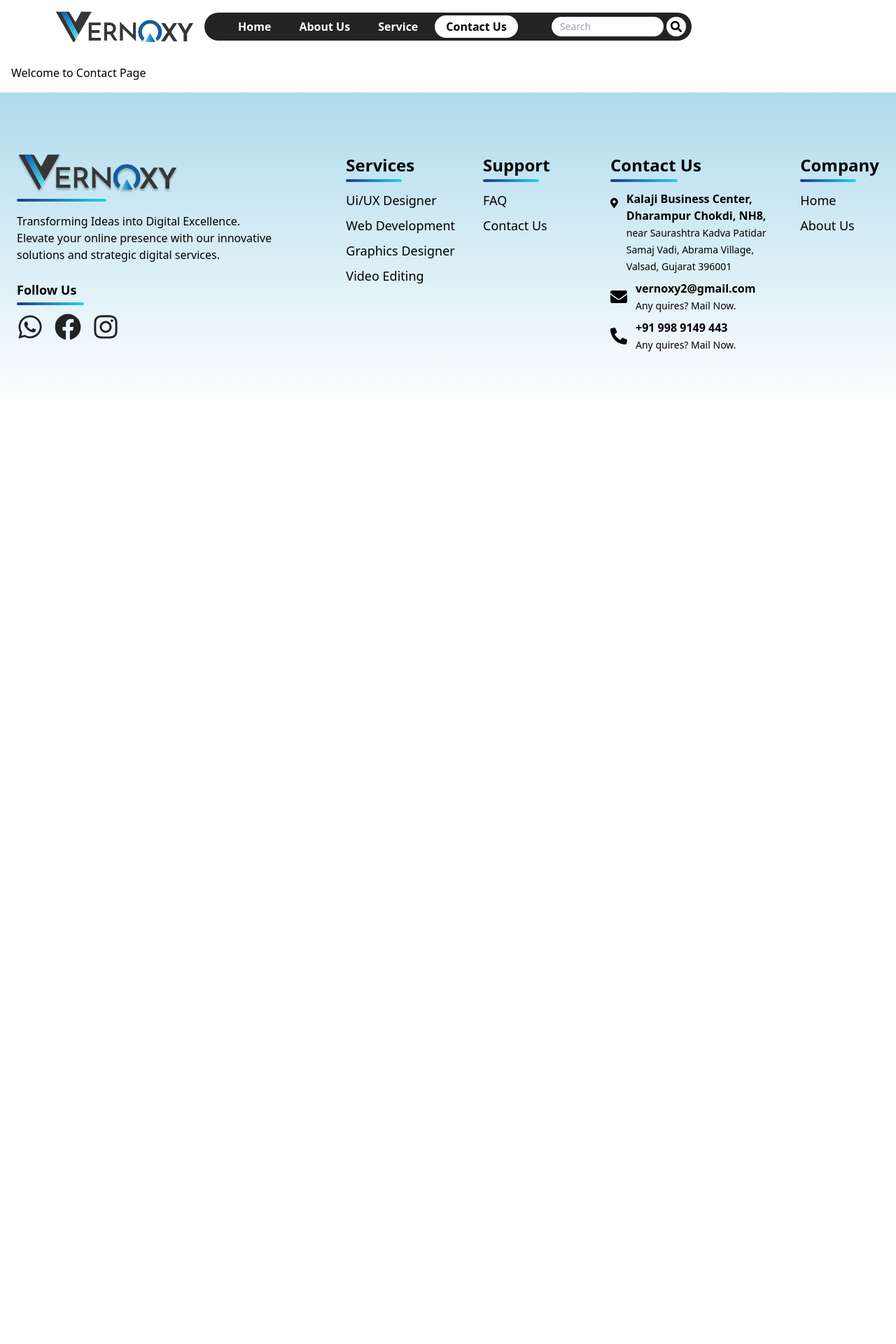
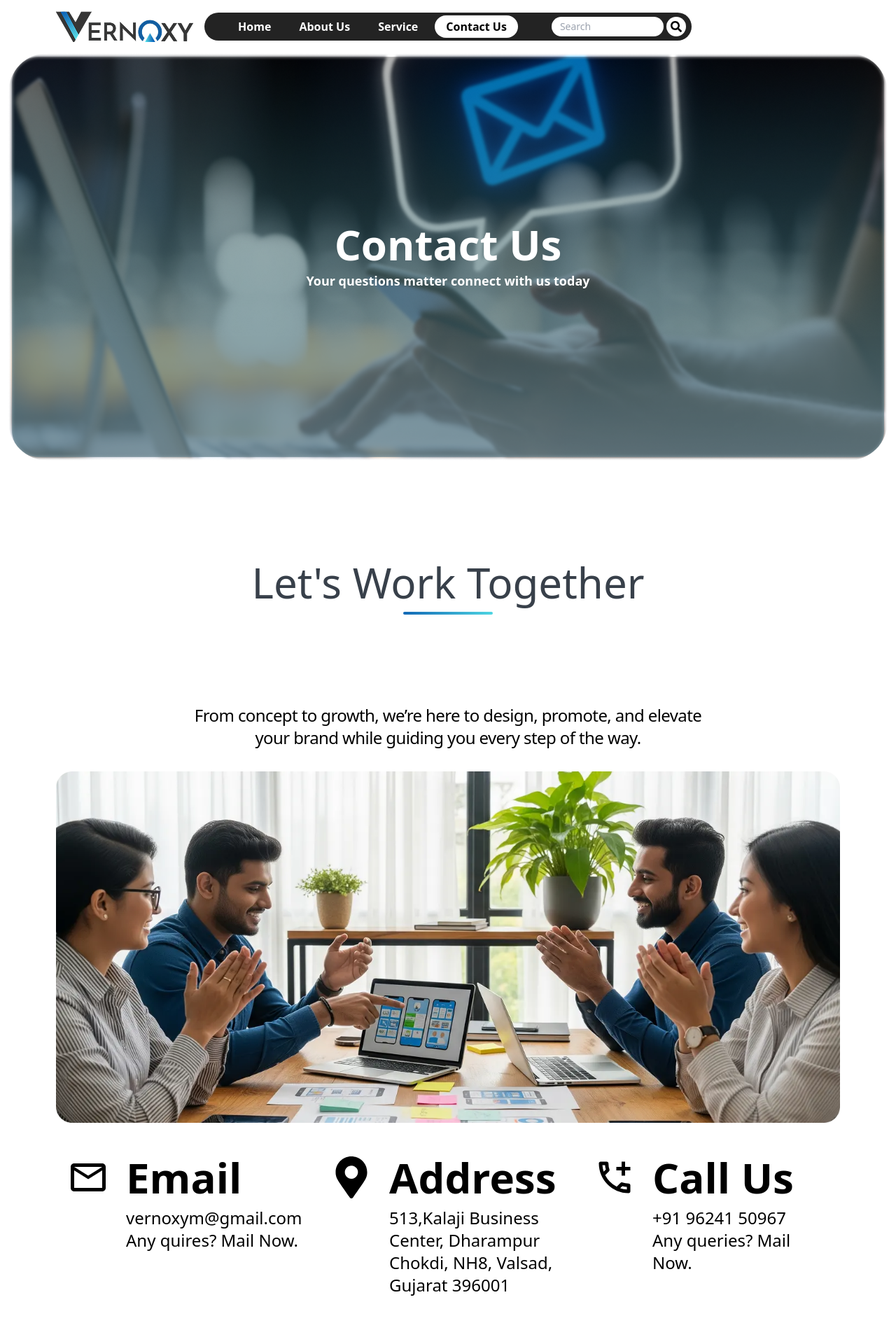
Before and after one commit to vernoxy2/Vernoxy, a React (Vite) app: page /contact in a window 1280 px wide. Shown: the top 1920 px of the page at 70% size. Before the commit the page ends 800 px from the top, so only its background shows below. Built offline with nearby package versions, Linux system fonts and the light colour scheme.

Commit message:
Add project files

```diff
--- /dev/null
+++ b/src/components/Contact/AboutHeader.jsx
@@ -0,0 +1,24 @@
+import React from "react";
+import HeaderImg from "../../assets/ContactPageImgs/contHeader.png";
+
+const ContactHeader = () => {
+  return (
+    <section className="px-3">
+      <div className="relative">
+        <img
+          src={HeaderImg}
+          alt="About Us Header"
+          className="w-full rounded-[56px] object-cover"
+        />
+        <div className="absolute top-0 left-0 w-full h-full flex flex-col gap-2 justify-center items-center text-white text-center px-4">
+          <h1 className="font-black text-3xl sm:text-5xl lg:text-6xl">Contact Us</h1>
+          <p className="text-base sm:text-lg font-extrabold max-w-2xl">
+            Your questions matter connect with us today
+          </p>
+        </div>
+      </div>
+    </section>
+  );
+};
+
+export default ContactHeader;
--- /dev/null
+++ b/src/components/Contact/Address.jsx
@@ -0,0 +1,20 @@
+import React from 'react';
+
+const Address = () => {
+  return (
+    <div className=" py-7 md:py-10">
+      <iframe
+        src="https://www.google.com/maps/embed?pb=!1m18!1m12!1m3!1d1922.1657484858708!2d72.95070284948687!3d20.592517038117713!2m3!1f0!2f0!3f0!3m2!1i1024!2i768!4f13.1!3m3!1m2!1s0x3be0c3bdd46352cb%3A0xb318e29624cbcfa4!2sKALAJI%20BUSINESS%20CENTER!5e0!3m2!1sen!2sin!4v1755075997330!5m2!1sen!2sin"
+        width="100%"
+        height="600"
+        style={{ border: 0 }}
+        allowFullScreen
+        loading="lazy"
+        referrerPolicy="no-referrer-when-downgrade"
+        title="Google Map"
+      ></iframe>
+    </div>
+  );
+};
+
+export default Address;
--- /dev/null
+++ b/src/components/Contact/ContactForm.jsx
@@ -0,0 +1,81 @@
+import React from "react";
+
+const ContactForm = () => {
+  return (
+    <div className="py-10 md:py-20 space-y-4 md:space-y-8 container text-center">
+      <h1 className="text-3xl md:text-6xl font-medium ">Let's contact today</h1>
+      <p className="lg:w-2/3 mx-auto md:text-2xl leading-snug tracking-tight">
+        Our goal is to help you tap into your true strength, stand tall in any
+        situation, and shut the door on self-doubt.
+      </p>
+      <form
+        action=""
+        className="flex flex-col gap-4 w-full placeholder:text-[#38404A] xl:container"
+      >
+        <div className="flex flex-row gap-4 flex-wrap">
+          {/* Name */}
+          <div className="p-[2px] rounded-lg bg-gradient-to-t from-[#1168B5] to-[#4ED5E2] flex-1 min-w-[250px]">
+            <input
+              type="text"
+              placeholder="Your Name"
+              required
+              className="w-full p-4 rounded-lg border-none outline-none bg-white"
+            />
+          </div>
+
+          {/* Email */}
+          <div className="p-[2px] rounded-lg bg-gradient-to-t from-[#1168B5] to-[#4ED5E2] flex-1 min-w-[250px]">
+            <input
+              type="email"
+              placeholder="Your Email"
+              required
+              className="w-full p-4 rounded-lg border-none outline-none bg-white"
+            />
+          </div>
+
+          {/* Number */}
+          <div className="p-[2px] rounded-lg bg-gradient-to-t from-[#1168B5] to-[#4ED5E2] flex-1 min-w-[250px]">
+            <input
+              type="tel"
+              placeholder="Your Number"
+              required
+              className="w-full p-4 rounded-lg border-none outline-none bg-white"
+            />
+          </div>
+        </div>
+
+        {/* Subject */}
+        <div className="p-[2px] rounded-lg bg-gradient-to-t from-[#1168B5] to-[#4ED5E2]">
+          <input
+            type="text"
+            placeholder="Subject"
+            required
+            className="w-full p-4 rounded-lg border-none outline-none bg-white"
+          />
+        </div>
+
+        {/* Message */}
+        <div className="p-[2px] rounded-lg bg-gradient-to-t from-[#1168B5] to-[#4ED5E2]">
+          <textarea
+            placeholder="Message"
+            required
+            rows={5}
+            className="w-full p-4 rounded-lg border-none outline-none bg-white"
+          ></textarea>
+        </div>
+
+        {/* Button Center */}
+        <div className="flex justify-center">
+          <button
+            type="submit"
+            className="bg-gradient-to-t from-[#1168B5] to-[#4ED5E2] text-white px-5 py-3 rounded-lg font-semibold hover:opacity-90 transition"
+          >
+            Send Message
+          </button>
+        </div>
+      </form>
+    </div>
+  );
+};
+
+export default ContactForm;
--- /dev/null
+++ b/src/components/Contact/Together.jsx
@@ -0,0 +1,70 @@
+import React from "react";
+import TogetherImg from "../../assets/ContactPageImgs/together.webp";
+import PrimaryHeading from "../PrimaryCompo/PrimaryHeading";
+import { MdOutlineAddIcCall, MdOutlineEmail } from "react-icons/md";
+import { FaMapMarkerAlt } from "react-icons/fa";
+import { Link } from "react-router-dom";
+
+const data = [
+  {
+    id: 1,
+    icon: <MdOutlineEmail />,
+    title: "Email",
+    text: (
+      <>
+        vernoxym@gmail.com <br /> Any quires? Mail Now.
+      </>
+    ),
+    Link: "mailto:vernoxym@gmail.com",
+  },
+  {
+    id: 2,
+    icon: <FaMapMarkerAlt />,
+    title: "Address",
+    text: "513,Kalaji Business Center, Dharampur Chokdi, NH8, Valsad, Gujarat 396001",
+    Link: "https://maps.app.goo.gl/UzKt8aLsm4qyrSsz6",
+  },
+  {
+    id: 3,
+    icon: <MdOutlineAddIcCall />,
+    title: "Call Us",
+    Link: "tel:9624150967",
+    text: (
+      <>
+        +91 96241 50967
+        <br />
+        Any queries? Mail Now.
+      </>
+    ),
+  },
+];
+
+const Together = () => {
+  return (
+    <div className="container text-center py-10 md:py-20 space-y-4 md:space-y-8">
+      <PrimaryHeading>Let's Work Together</PrimaryHeading>
+      <p className="lg:w-2/3 mx-auto md:text-2xl leading-snug tracking-tight">
+        From concept to growth, we’re here to design, promote, and elevate your
+        brand while guiding you every step of the way.
+      </p>
+      <div className="">
+        <img src={TogetherImg} alt="" />
+      </div>
+      <div className="grid grid-cols-1 lg:grid-cols-3 gap-2">
+        {data.map((item) => (
+          <div key={item.id} className="flex gap-6 rounded-lg p-4">
+            <Link to={item.Link} className="flex gap-6">
+              <div className="text-5xl md:text-6xl">{item.icon}</div>
+              <div className="text-start space-y-3">
+                <h3 className="text-2xl xl:text-6xl font-bold">{item.title}</h3>
+                <p className="md:text-2xl font-medium">{item.text}</p>
+              </div>
+            </Link>
+          </div>
+        ))}
+      </div>
+    </div>
+  );
+};
+
+export default Together;
--- a/src/pages/Contact.jsx
+++ b/src/pages/Contact.jsx
@@ -1,9 +1,18 @@
-import React from 'react'
+import React from "react";
+import Together from "../components/Contact/Together";
+import Address from "../components/Contact/Address";
+import ContactForm from "../components/Contact/ContactForm";
+import ContactHeader from "../components/Contact/AboutHeader";
 
 const Contact = () => {
   return (
-    <div className="p-4">Welcome to Contact Page</div>
-  )
-}
+    <div>
+      <ContactHeader/>
+      <Together />
+      <Address />
+      <ContactForm />
+    </div>
+  );
+};
 
-export default Contact
+export default Contact;
```
Also changed, not shown: src/assets/ContactPageImgs/Together.webp (added), src/assets/ContactPageImgs/contHeader.png (added).
